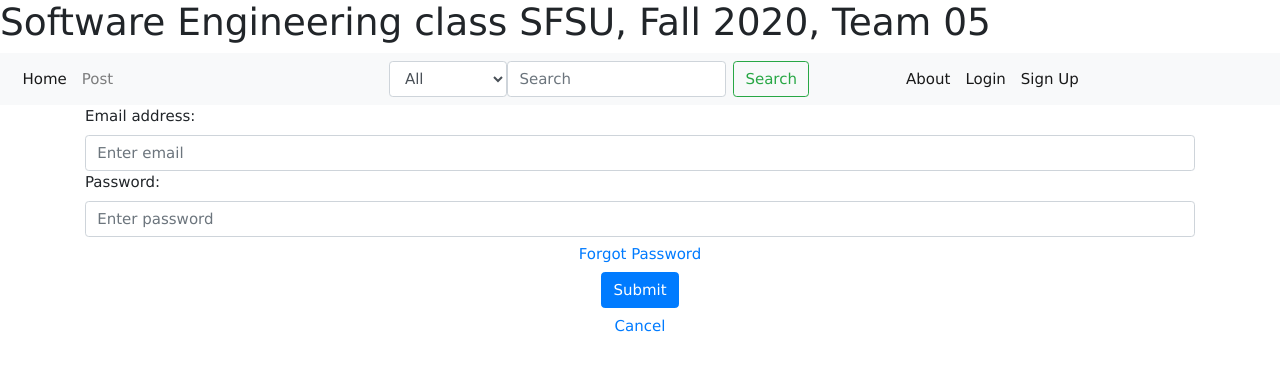
After one commit to mathai1/CSC648-website, a Flask app: page /login in a window 1280 px wide. The commit adds this page. Shown: the top 371 px of the page. Run offline with Flask 2, Linux system fonts and the light colour scheme; some libraries are stand-ins or nearby versions.

Commit message:
created a basic login page

```diff
--- a/application/app.py
+++ b/application/app.py
@@ -31,6 +31,10 @@ def getPerson(name):
     item = f"about/{name}.html"
     return render_template(item, name = name)
 
+@app.route('/login', methods=['GET','POST'])
+def login():
+    return render_template("login.html")
+
 
 def getUserOrganizedData(users) :
     lst = []
--- a/application/templates/base.html
+++ b/application/templates/base.html
@@ -46,7 +46,7 @@
               <a class="nav-link" href="/about">About</a>
             </li>
             <li class="nav-item active">
-                <a class="nav-link" href="#">Login</a>
+                <a class="nav-link" href="/login">Login</a>
             </li>
             <li class="nav-item active">
               <a class="nav-link" href="#">Sign Up</a>
--- /dev/null
+++ b/application/templates/login.html
@@ -0,0 +1,32 @@
+{% extends "base.html" %}
+{% block title%}Login{% endblock %}
+{% block content %}
+  <div class="container">
+    <form action="/action_page.php">
+        <!-- Email -->
+        <div class="col-xs-4">
+          <label for="email">Email address:</label>
+          <input type="email" class="form-control" placeholder="Enter email" id="email">
+        </div>
+        <!-- Password -->
+        <div class="col-xs-4">
+          <label for="pwd">Password:</label>
+          <input type="password" class="form-control" placeholder="Enter password" id="pwd">
+        </div>
+        <!-- Forgot Password -->
+        <div class="col text-center">
+            <button type="button" class="btn btn-link">Forgot Password</button>
+        </div>
+
+        <!-- Submit Button -->
+        <div class="col text-center">
+            <button type="submit" class="btn btn-primary">Submit</button>
+        </div>
+
+        <!-- Cancel -->
+        <div class="col text-center">
+            <a href="/" class="btn btn-link" role="button">Cancel</a>
+        </div>
+      </form>
+  </div>
+{% endblock %}
```
